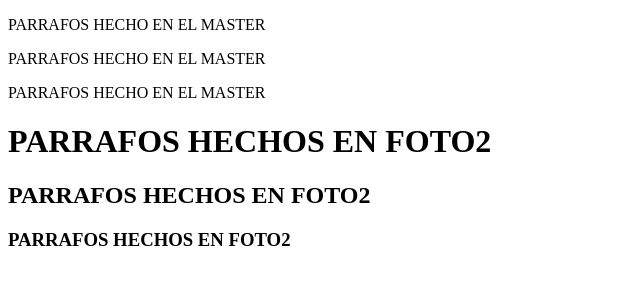
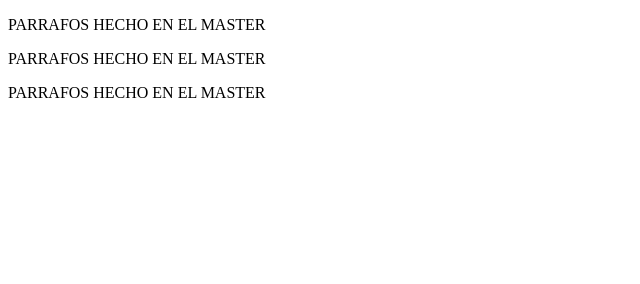
Before and after one commit to vedy2206/tarea.lewagon, a plain HTML site: page index.html in a window 1280 px wide. Shown: the whole page, without its empty margins (0-640 px from the left). Drawn offline with Linux system fonts and the light colour scheme.

Commit message:
se borraron los titulos

```diff
--- a/index.html
+++ b/index.html
@@ -11,9 +11,7 @@
 <p>PARRAFOS HECHO EN EL MASTER</p>
 <p>PARRAFOS HECHO EN EL MASTER</p>
 <p>PARRAFOS HECHO EN EL MASTER</p>
-<h1>PARRAFOS HECHOS EN FOTO2</h1>
-<h2>PARRAFOS HECHOS EN FOTO2</h2>
-<h3>PARRAFOS HECHOS EN FOTO2</h3>
+
 
 </body>
 </html>
```
